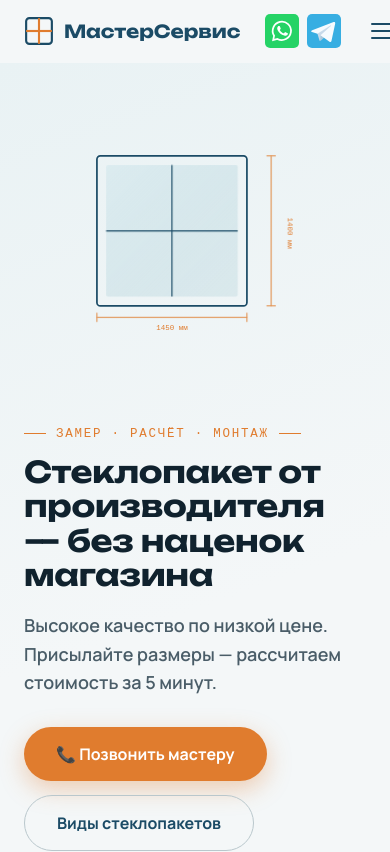
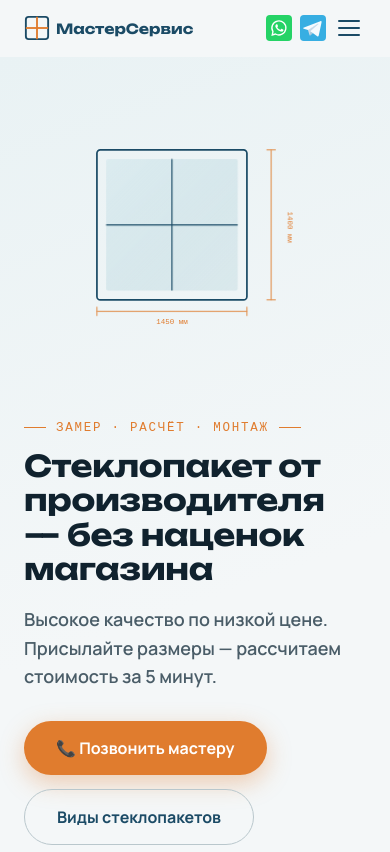
Before and after one commit to reqox/okna, a Vue app: page /#/ in a window 390 px wide. Shown: the top 852 px of the page. Built offline with nearby package versions, Linux system fonts and the light colour scheme.

Commit message:
дописал адаптив

```diff
--- a/src/app/styles/global.css
+++ b/src/app/styles/global.css
@@ -1,8 +1,14 @@
 @import './tokens.css';
 
-* { margin: 0; padding: 0; box-sizing: border-box; }
+* {
+  margin: 0;
+  padding: 0;
+  box-sizing: border-box;
+}
 
-html { scroll-behavior: smooth; }
+html {
+  scroll-behavior: smooth;
+}
 
 body {
   font-family: var(--f-body);
@@ -11,20 +17,26 @@ body {
   -webkit-font-smoothing: antialiased;
 }
 
-h1, h2, h3 {
+h1,
+h2,
+h3 {
   font-family: var(--f-display);
   font-weight: 700;
   line-height: 1.15;
   letter-spacing: -0.01em;
 }
 
-a { color: inherit; }
+a {
+  color: inherit;
+}
 
-button { font-family: inherit; }
+button {
+  font-family: inherit;
+}
 
 .container {
-  max-width: var(--container);
-  margin: 0 auto;
+  max-width: calc(var(--container) + 24px * 2);
+  margin-inline: auto;
   padding: 0 24px;
 }
 
@@ -70,17 +82,23 @@ button { font-family: inherit; }
   line-height: 1.6;
 }
 
-section { padding: 88px 0; }
+section {
+  padding: 88px 0;
+}
 
 @media (max-width: 768px) {
-  section { padding: 56px 0; }
+  section {
+    padding: 56px 0;
+  }
 }
 
 /* Reveal-on-scroll base state, toggled by useReveal composable */
 .reveal {
   opacity: 0;
   transform: translateY(28px);
-  transition: opacity var(--dur-m) var(--ease-out), transform var(--dur-m) var(--ease-out);
+  transition:
+    opacity var(--dur-m) var(--ease-out),
+    transform var(--dur-m) var(--ease-out);
 }
 .reveal.is-visible {
   opacity: 1;
@@ -88,6 +106,12 @@ section { padding: 88px 0; }
 }
 
 @media (prefers-reduced-motion: reduce) {
-  .reveal { opacity: 1; transform: none; transition: none; }
-  html { scroll-behavior: auto; }
+  .reveal {
+    opacity: 1;
+    transform: none;
+    transition: none;
+  }
+  html {
+    scroll-behavior: auto;
+  }
 }
--- a/src/shared/config/contacts.js
+++ b/src/shared/config/contacts.js
@@ -2,12 +2,12 @@ export const contacts = {
   phone: '+7 (961) 728-99-89',
   phoneHref: 'tel:+79617289989',
   city: 'г. Краснодар',
-  whatsapp: '#',
-  telegram: '#'
-}
+  whatsapp: 'https://google.com',
+  telegram: 'https://google.com',
+};
 
 export const navPages = [
   { path: '/', label: 'Стеклопакеты' },
   { path: '/ceiling', label: 'Натяжные потолки' },
-  { path: '/windows', label: 'Окна ПВХ — сервис' }
-]
+  { path: '/windows', label: 'Окна ПВХ — сервис' },
+];
--- a/src/widgets/header/ui/AppHeader.vue
+++ b/src/widgets/header/ui/AppHeader.vue
@@ -47,7 +47,7 @@ onUnmounted(() => window.removeEventListener('scroll', onScroll));
             stroke-width="2"
           />
         </svg>
-        <span>МастерСервис</span>
+        <p>МастерСервис</p>
       </router-link>
 
       <nav class="nav" :class="{ open: menuOpen }">
@@ -61,12 +61,14 @@ onUnmounted(() => window.removeEventListener('scroll', onScroll));
           >{{ p.label }}</router-link
         >
       </nav>
-
+      <div class="actions">
         <div class="contacts">
           <a :href="contacts.phoneHref" class="phone">{{ contacts.phone }}</a>
           <div class="social">
             <a
               :href="contacts.whatsapp"
+              target="_blank"
+              rel="noopener"
               class="social-btn wa"
               aria-label="WhatsApp"
             >
@@ -74,6 +76,8 @@ onUnmounted(() => window.removeEventListener('scroll', onScroll));
             </a>
             <a
               :href="contacts.telegram"
+              target="_blank"
+              rel="noopener"
               class="social-btn tg"
               aria-label="Telegram"
             >
@@ -90,6 +94,7 @@ onUnmounted(() => window.removeEventListener('scroll', onScroll));
         >
           <span></span><span></span><span></span>
         </button>
+      </div>
     </div>
   </header>
 </template>
@@ -166,6 +171,12 @@ onUnmounted(() => window.removeEventListener('scroll', onScroll));
   background: var(--c-primary);
 }
 
+.actions {
+  display: flex;
+  justify-content: center;
+  align-items: center;
+  gap: 16px;
+}
 .contacts {
   display: flex;
   align-items: center;
@@ -191,11 +202,13 @@ onUnmounted(() => window.removeEventListener('scroll', onScroll));
   display: flex;
   align-items: center;
   justify-content: center;
-  width: 34px;
-  height: 34px;
   border-radius: 50%;
   text-decoration: none;
   transition: transform var(--dur-s);
+}
+.social-btn svg {
+  width: 34px;
+  height: 34px;
 }
 .social-btn:hover {
   transform: scale(1.12);
@@ -217,7 +230,7 @@ onUnmounted(() => window.removeEventListener('scroll', onScroll));
   border-radius: 2px;
 }
 
-@media (max-width: 900px) {
+@media (max-width: 1024px) {
   .contacts .phone {
     display: none;
   }
@@ -248,4 +261,24 @@ onUnmounted(() => window.removeEventListener('scroll', onScroll));
     display: flex;
   }
 }
+
+@media (max-width: 480px) {
+  .logo {
+    gap: 6px;
+  }
+  .logo-mark {
+    width: 26px;
+    height: 26px;
+  }
+  .logo p {
+    font-size: 14px;
+  }
+  .actions {
+    gap: 6px;
+  }
+  .social-btn svg {
+    width: 26px;
+    height: 26px;
+  }
+}
 </style>
```
Lines whose indentation alone changed are shown as unchanged.
